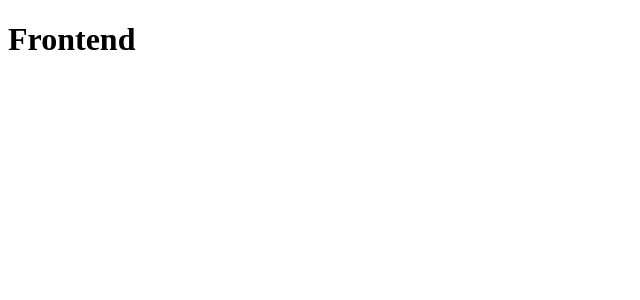
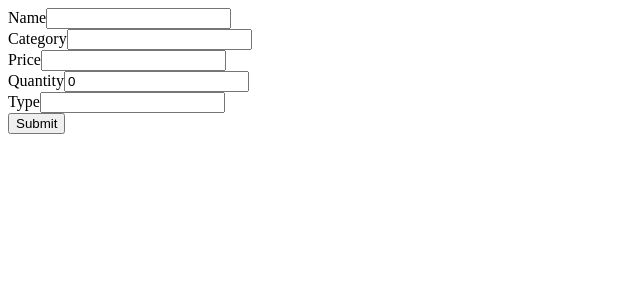
Before and after one commit to alojzy231/pharmacy-CRUD, a Next.js app in the folder apps/frontend/: page / in a window 1280 px wide. Shown: the top 300 px of the page, without its empty margins (0-640 px from the left). Built offline with nearby package versions, Linux system fonts and the light colour scheme.

Commit message:
feat: added simple form

```diff
--- a/apps/frontend/app/layout.tsx
+++ /dev/null
@@ -1,9 +0,0 @@
-import { ReactNode } from 'react';
-
-export default function RootLayout({ children }: { children: ReactNode }): ReactNode {
-  return (
-    <html lang="en">
-      <body>{children}</body>
-    </html>
-  );
-}
--- a/apps/frontend/app/page.tsx
+++ /dev/null
@@ -1,5 +0,0 @@
-import { ReactNode } from 'react';
-
-export default function Page(): ReactNode {
-  return <h1>Frontend</h1>;
-}
--- /dev/null
+++ b/apps/frontend/src/features/Dashboard/view/MainView.tsx
@@ -0,0 +1,42 @@
+import { zodResolver } from '@hookform/resolvers/zod';
+import { useEffect } from 'react';
+import { useForm } from 'react-hook-form';
+
+import { defaultValues, FieldValues, schema } from './schema';
+
+export function MainView(): JSX.Element {
+  const {
+    formState: { errors },
+    handleSubmit,
+    register,
+  } = useForm<FieldValues>({
+    defaultValues,
+    resolver: zodResolver(schema),
+  });
+  const onSubmit = (data: FieldValues) => console.log(data);
+
+  useEffect(() => {
+    console.log(errors);
+  }, [errors]);
+
+  return (
+    <form onSubmit={handleSubmit(onSubmit)}>
+      <label>Name</label>
+      <input {...register('name')} />
+      <br />
+      <label>Category</label>
+      <input {...register('category')} />
+      <br />
+      <label>Price</label>
+      <input type="number" {...register('price')} />
+      <br />
+      <label>Quantity</label>
+      <input type="number" {...register('quantity')} />
+      <br />
+      <label>Type</label>
+      <input {...register('type')} />
+      <br />
+      <button>Submit</button>
+    </form>
+  );
+}
--- /dev/null
+++ b/apps/frontend/src/features/Dashboard/view/schema.ts
@@ -0,0 +1,15 @@
+import { ProductsCreateInputObjectSchema } from '@pharmacy-crud/dto/dist';
+import z from 'zod';
+
+export const schema = ProductsCreateInputObjectSchema;
+
+export type FieldValues = z.infer<typeof schema>;
+
+export const defaultValues: FieldValues = {
+  category: undefined,
+  isPrescriptionNeeded: false,
+  name: undefined,
+  price: undefined,
+  quantity: 0,
+  type: undefined,
+};
--- /dev/null
+++ b/apps/frontend/src/pages/index.tsx
@@ -0,0 +1 @@
+export { MainView as default } from '@features/Dashboard/view/MainView';
--- a/apps/frontend/tsconfig.json
+++ b/apps/frontend/tsconfig.json
@@ -6,6 +6,12 @@
     "**/*.tsx",
     ".next/types/**/*.ts"
   ],
+  "compilerOptions": {
+    "baseUrl": "./src",
+    "paths": {
+      "@features/*": ["features/*"],
+    }
+  },
   "exclude": [
     "node_modules"
   ]
--- a/packages/eslint-config-frontend/index.js
+++ b/packages/eslint-config-frontend/index.js
@@ -44,6 +44,7 @@ module.exports = {
           ["sibling", "index"],
         ],
         "newlines-between": "always",
+        pathGroups: [{ group: "internal", pattern: "@features/**" }],
         pathGroupsExcludedImportTypes: ["react"],
       },
     ],
@@ -75,6 +76,6 @@ module.exports = {
       "error",
       { replacements: { props: false, ref: false } },
     ],
-    "unicorn/expiring-todo-comments": "off"
+    "unicorn/expiring-todo-comments": "off",
   },
 };
```
Also changed, not shown: apps/frontend/package.json (+7 -3 lines), 1 other file (tests, documents, lock files or other folders).
